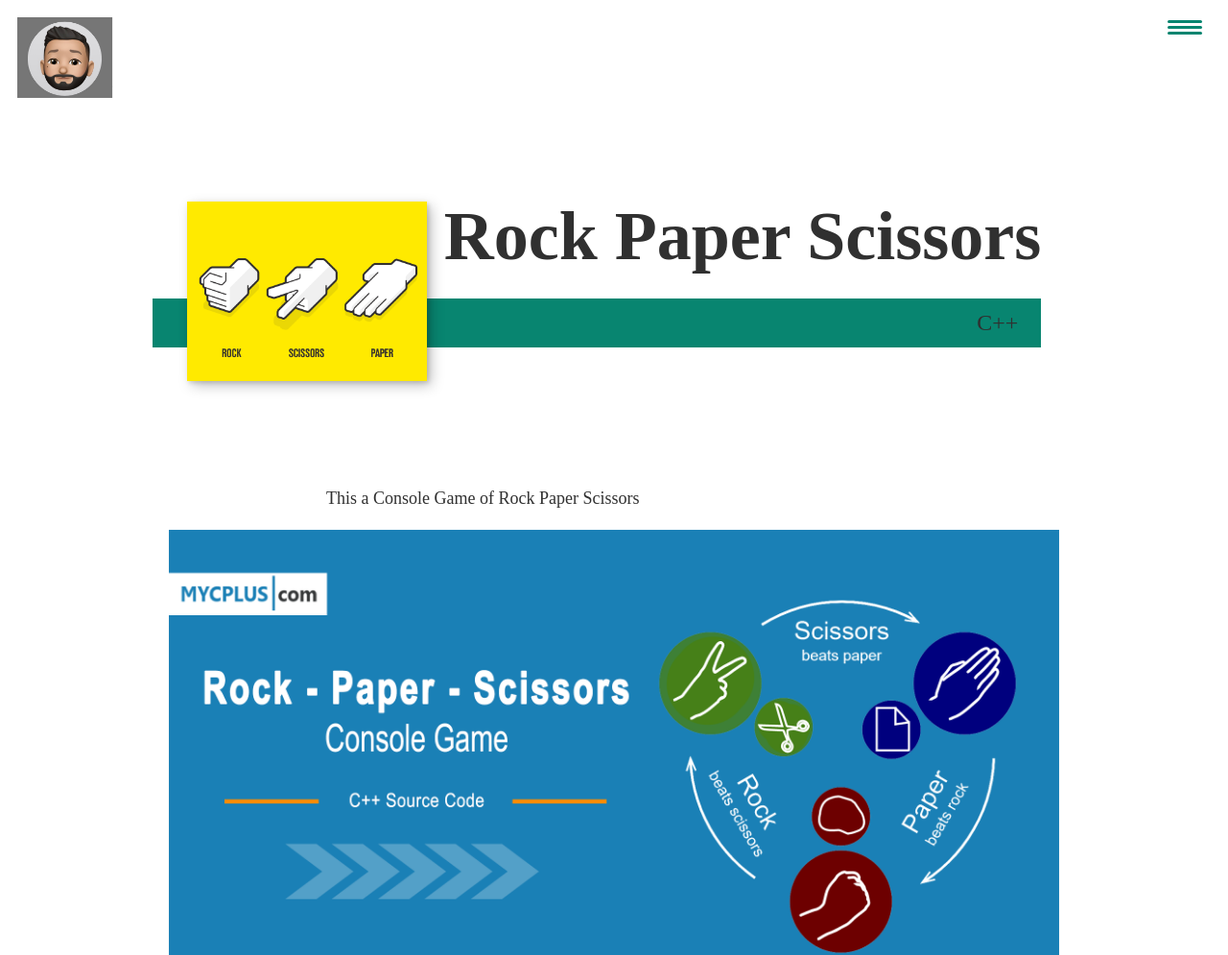
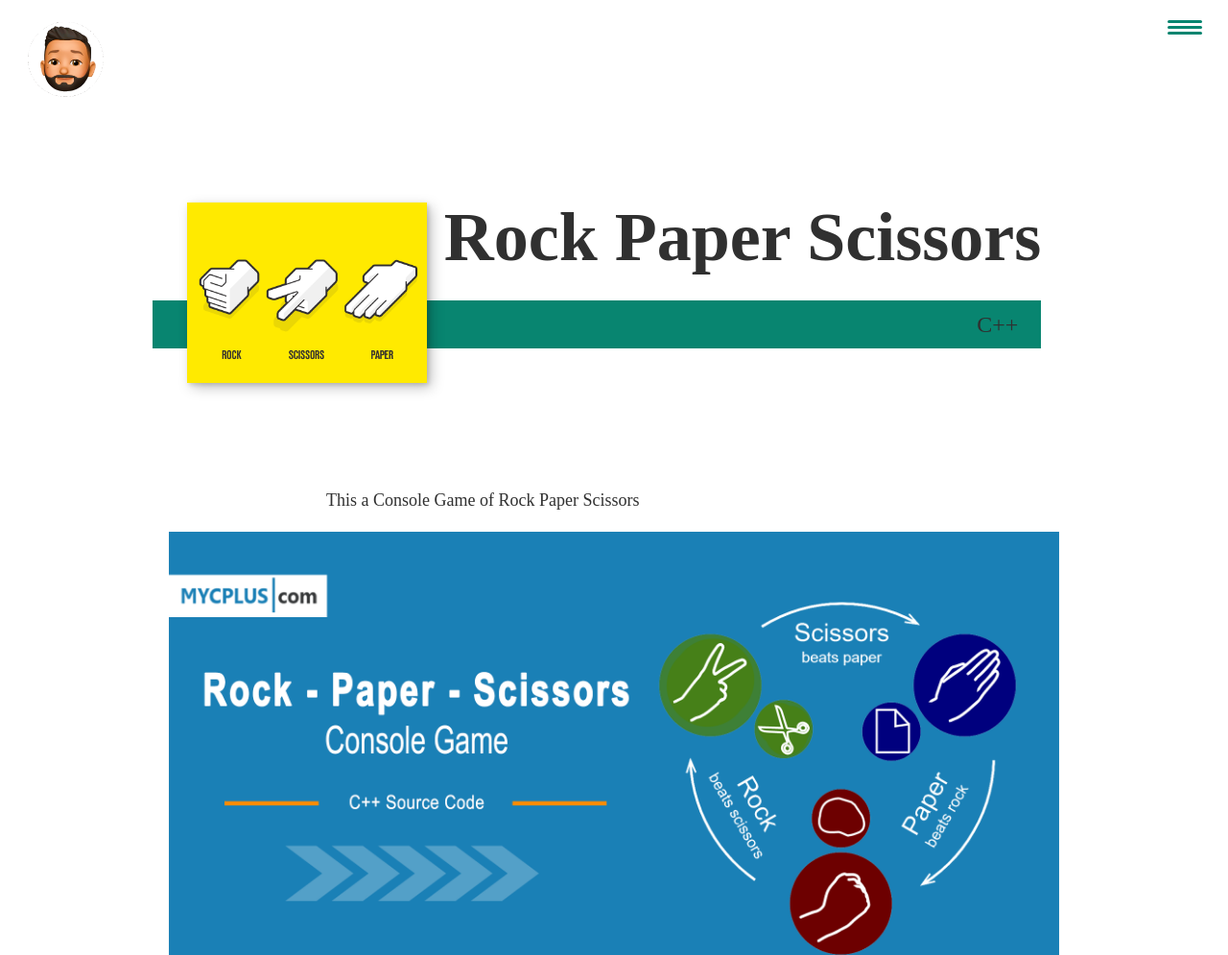
Before and after one commit to julioherrera24/PortfolioWebsite, a plain HTML site: page RPSpage.html in a window 1280 px wide. Shown: the top 995 px of the page at 96% size. Drawn offline with nearby package versions, Linux system fonts and the light colour scheme.

Commit message:
Changed my logo image again

```diff
--- a/RPSpage.html
+++ b/RPSpage.html
@@ -17,7 +17,7 @@
   <header>
     <div class="logo">
       <a href="index.html" class="portfolio__item">
-      <img src="Images/emoji.jpg" alt="">
+      <img src="Images/emoji2.png" alt="">
     </a>
     </div>
     <button class="nav-toggle" aria-label="toggle navigation">
```
Also changed, not shown: index.html (+1 -1 lines), lakerspage.html (+1 -1 lines), spamemailpage.html (+1 -1 lines), Images/emoji.jpg (deleted), Images/emoji2.png (added), 1 other file.
